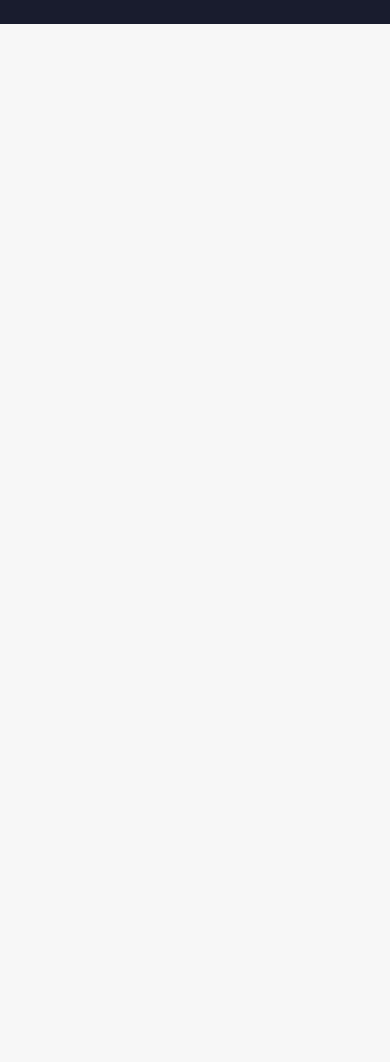
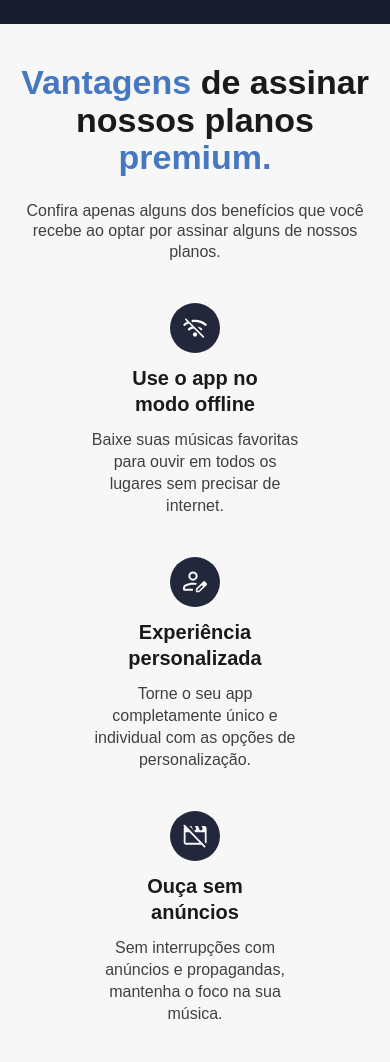
Before and after one commit to luisfelipens1/soundfy, a plain HTML site: page index.html in a window 390 px wide. Shown: the part 1738-2800 px from the top of the page. Before the commit the page ends 1762 px from the top, so only its background shows below. Drawn offline with Linux system fonts and the light colour scheme.

Commit message:
secao-de-beneficios

```diff
--- /dev/null
+++ b/css/home/beneficios.css
@@ -0,0 +1,121 @@
+.beneficios{
+    padding: 80px 100px;
+    display: grid;
+    justify-items: center;
+    gap: 60px;
+}
+
+.beneficios-heading{
+    display: grid;
+    justify-items: center;
+    text-align: center;
+}
+
+.beneficios-titulo{
+    max-width: 22ch;
+    margin-bottom: 32px;
+}
+
+.beneficios-descricao{
+    max-width: 45ch;
+}
+
+.lista-beneficios{
+    display: flex;
+    justify-content: center;
+    align-items: center;
+    gap: 40px;
+}
+
+.beneficio{
+    display: grid;
+    justify-items: center;
+    gap: 12px;
+}
+
+.beneficio-img{
+    background-color: var(--b);
+    border-radius: 50%;
+    width: 60px;
+    height: 60px;
+    display: flex;
+    justify-content: center;
+    align-items: center;
+}
+
+.beneficio-titulo{
+    max-width: 12ch;
+    text-align: center;
+    color: var(--c-11);
+    font: 700 20px/1.3 'DM Sans', sans-serif;
+}
+
+.beneficio-descricao{
+    max-width: 24ch;
+    text-align: center;
+    color: var(--c-9);
+    font: 400 16px/1.375 'DM Sans', sans-serif;
+}
+
+@media(max-width: 1320px){
+    .lista-beneficios{
+        flex-wrap: wrap;
+    }
+}
+
+@media(max-width: 1200px){
+    .beneficios{
+        padding: 60px 80px;
+    }
+
+    .beneficios-titulo{
+        font-size: 58px;
+    }
+}
+
+@media(max-width: 992px){
+    .beneficios{
+        padding: 60px;
+        gap: 40px;
+    }
+
+    .beneficios-titulo{
+        font-size: 46px;
+        margin-bottom: 24px;
+    }
+
+    .beneficios-descricao{
+        font-size: 18px;
+    }
+}
+
+@media(max-width: 768px){
+    .beneficios{
+        padding: 40px;
+    }
+
+    .beneficio-img{
+        width: 50px;
+        height: 50px;
+    }
+
+    .beneficio-img img{
+        width: 24px;
+    }
+}
+
+@media(max-width: 576px){
+    .beneficios{
+        padding: 40px 16px;
+    }
+
+    .beneficios-titulo{
+        font-size: 34px;
+        max-width: 100%;
+    }
+
+    .beneficios-descricao{
+        max-width: 100%;
+        font-size: 16px;
+    }
+}
--- a/css/style.css
+++ b/css/style.css
@@ -7,3 +7,4 @@
 
 @import './home/introducao.css';
 @import './home/apresentacao.css';
+@import './home/beneficios.css';
--- a/css/utilidades/cores.css
+++ b/css/utilidades/cores.css
@@ -46,7 +46,7 @@
 }
 
 .c-9{
-    color: var(--c-9); /* ---------- NÃO USEI ---------- */
+    color: var(--c-9);
 }
 
 .c-8{
@@ -62,11 +62,11 @@
 }
 
 .c-5{
-    color: var(--c-5); /* ---------- NÃO USEI ---------- */
+    color: var(--c-5);
 }
 
 .c-4{
-    color: var(--c-4); /* ---------- NÃO USEI ---------- */
+    color: var(--c-4);
 }
 
 .c-3{
@@ -134,7 +134,7 @@
 }
 
 .p-4{
-    color: var(--p-4); /* ---------- NÃO USEI ---------- */
+    color: var(--p-4);
 }
 
 .p-3{
--- a/css/utilidades/tipografia.css
+++ b/css/utilidades/tipografia.css
@@ -1,5 +1,5 @@
 .titulo-1{
-    font: 700 60px/1.1 'DM Sans', sans-serif;  /* ---------- NÃO USEI ---------- */
+    font: 700 60px/1.1 'DM Sans', sans-serif;
 }
 
 .titulo-2{
@@ -19,7 +19,7 @@
 }
 
 .subtitulo-1{
-    font: 700 16px/1.3 'DM Sans', sans-serif;  /* ---------- NÃO USEI ---------- */
+    font: 700 16px/1.3 'DM Sans', sans-serif;
 }
 
 .subtitulo-2{
@@ -27,13 +27,13 @@
 }
 
 .paragrafo-g{
-    font: 400 20px/1.3 'DM Sans', sans-serif;  /* ---------- NÃO USEI ---------- */
+    font: 400 20px/1.3 'DM Sans', sans-serif;
 }
 
 .paragrafo{
-    font: 400 16px/1.375 'DM Sans', sans-serif;  /* ---------- NÃO USEI ---------- */
+    font: 400 16px/1.375 'DM Sans', sans-serif;
 }
 
 .paragrafo-p{
-    font: 400 14px/1.35 'DM Sans', sans-serif;  /* ---------- NÃO USEI ---------- */
+    font: 400 14px/1.35 'DM Sans', sans-serif;
 }
--- a/index.html
+++ b/index.html
@@ -13,9 +13,9 @@
 
     <!-- <script>document.documentElement.classList.add("js");</script> -->
 
-    <link rel="preconnect" href="https://fonts.googleapis.com">
+    <!-- <link rel="preconnect" href="https://fonts.googleapis.com">
     <link rel="preconnect" href="https://fonts.gstatic.com" crossorigin>
-    <link href="https://fonts.googleapis.com/css2?family=DM+Sans:ital,opsz,wght@0,9..40,100..1000;1,9..40,100..1000&display=swap" rel="stylesheet">
+    <link href="https://fonts.googleapis.com/css2?family=DM+Sans:ital,opsz,wght@0,9..40,100..1000;1,9..40,100..1000&display=swap" rel="stylesheet"> -->
 </head>
 <body>
     <header class="header container">
@@ -118,6 +118,52 @@
         </div>
     </article>
 
+    <section class="beneficios container">
+        <div class="beneficios-heading">
+            <h2 class="beneficios-titulo titulo-1 c-11">
+                <span class="p-4">Vantagens</span> de assinar nossos planos <span class="p-4">premium.</span>
+            </h2>
+            <p class="beneficios-descricao paragrafo-g c-9">
+                Confira apenas alguns dos benefícios que você recebe ao optar por assinar alguns de nossos planos.
+            </p>
+        </div>
+        <ul class="lista-beneficios">
+            <li class="beneficio">
+                <div class="beneficio-img">
+                    <img src="./img/icones/offline.svg" alt="" width="30" height="25">
+                </div>
+                <h3 class="beneficio-titulo">Use o app no modo offline</h3>
+                <p class="beneficio-descricao">Baixe suas músicas favoritas para ouvir em todos os lugares sem  precisar de internet.</p>
+            </li>
+
+            <li class="beneficio">
+                <div class="beneficio-img">
+                    <img src="./img/icones/personalizacao.svg" alt="" width="29" height="27">
+                </div>
+                <h3 class="beneficio-titulo">Experiência personalizada</h3>
+                <p class="beneficio-descricao">Torne o seu app completamente único e individual com as opções de personalização.</p>
+            </li>
+
+            <li class="beneficio">
+                <div class="beneficio-img">
+                    <img src="./img/icones/anuncio.svg" alt="" width="30" height="29">
+                </div>
+                <h3 class="beneficio-titulo">Ouça sem anúncios</h3>
+                <p class="beneficio-descricao">Sem interrupções com anúncios e propagandas, mantenha o foco na sua música.</p>
+            </li>
+
+            <li class="beneficio">
+                <div class="beneficio-img">
+                    <img src="./img/icones/audio.svg" alt="" width="30" height="24">
+                </div>
+                <h3 class="beneficio-titulo">Áudio de alta qualidade</h3>
+                <p class="beneficio-descricao">Desfrute de músicas com áudio em alta qualidade, sem ruídos e interferências.</p>
+            </li>
+        </ul>
+
+        <a href="./planos.html" class="botao primario">VEJA NOSSOS PLANOS</a>
+    </section>
+
     <script src="./js/script.js"></script>
 </body>
 </html>
```
Also changed, not shown: img/icones/anuncio.svg (added), img/icones/audio.svg (added), img/icones/offline.svg (added), img/icones/personalizacao.svg (added).
